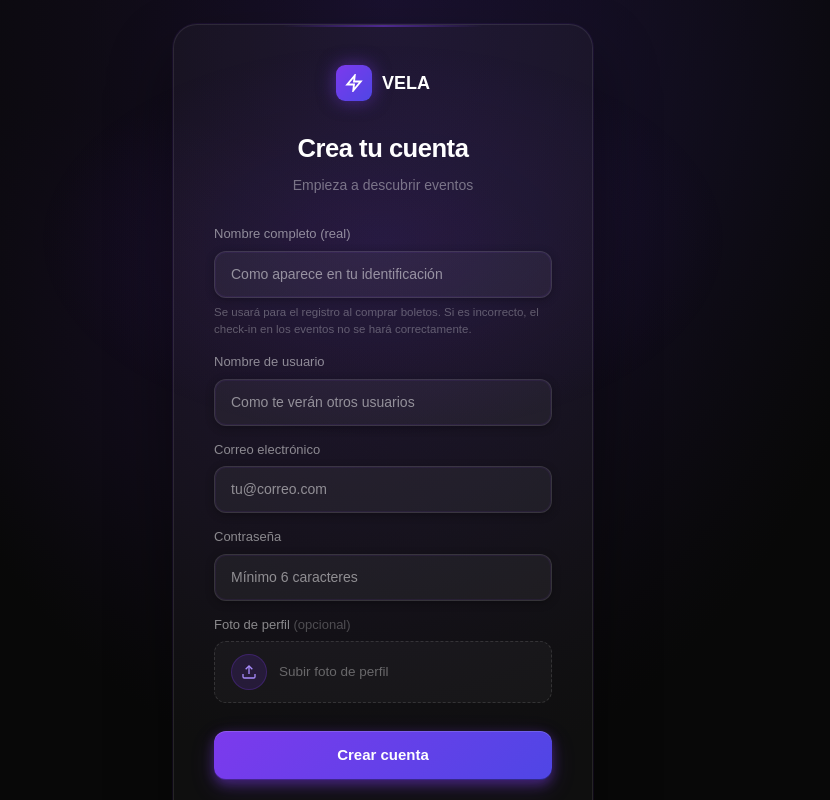
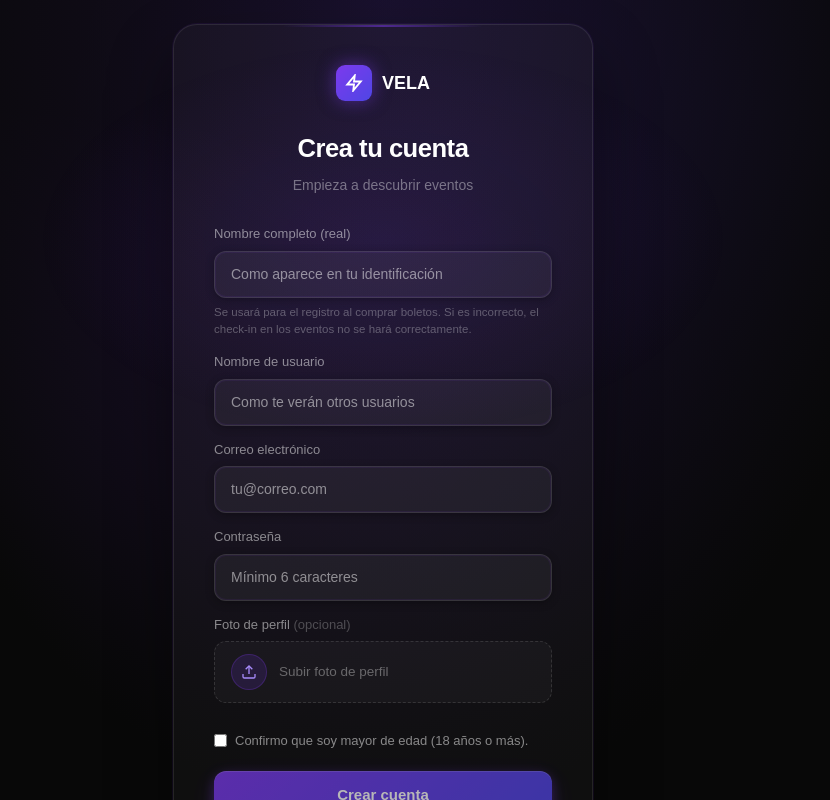
Before and after one commit to AldoRoCa/eventapp, a React (Vite) app: page /registro in a window 1280 px wide. Shown: the top 800 px of the page, without its empty margins (257-1087 px from the left). Built offline with nearby package versions, Linux system fonts and the light colour scheme.

Commit message:
fix: aviso de precio minimo visible, precio real en destacados, y confirmacion de mayoria de edad

```diff
--- a/src/App.jsx
+++ b/src/App.jsx
@@ -495,7 +495,7 @@ function HomePage({ user, perfil, onLogout, setFotoZoom }) {
             location: ev.ubicacion,
             attendees: ev.boletos?.filter(b => b.estado === "activo").length || 0,
             capacity: ev.capacidad,
-            price: ev.precio,
+            price: ev.precio === 0 ? 0 : Math.round(ev.precio * 1.10),
             type: ev.tipo_boleto === "instantaneo" ? "Instantáneo" : "Solicitud",
             img: ev.imagen_url || "https://images.unsplash.com/photo-1516450360452-9312f5e86fc7?w=600&q=80"
           })) : []).map((ev, i) => (
--- a/src/pages/CrearEvento.jsx
+++ b/src/pages/CrearEvento.jsx
@@ -298,9 +298,17 @@ export default function CrearEvento() {
                   onChange={e => perfil?.mp_user_id ? handleChange("precio", e.target.value) : null}
                   placeholder={perfil?.mp_user_id ? "0 = Gratis" : "Activa MP para cobrar"}
                   min="0"
-                  style={{ ...inputStyle, opacity: perfil?.mp_user_id ? 1 : 0.5, cursor: perfil?.mp_user_id ? "text" : "not-allowed" }}
+                  style={{ ...inputStyle, opacity: perfil?.mp_user_id ? 1 : 0.5, cursor: perfil?.mp_user_id ? "text" : "not-allowed", ...(form.precio > 0 && form.precio < 5 ? { border: "1.5px solid rgba(239,68,68,0.5)" } : {}) }}
                 />
-                {form.precio > 0 && (
+                <div style={{ fontSize: "11px", color: "rgba(255,255,255,0.28)", marginTop: "6px", lineHeight: 1.5 }}>
+                  Mínimo $5 MXN para eventos de pago (Mercado Pago no acepta tarjetas por debajo de ese monto). Usa $0 para un evento gratis.
+                </div>
+                {form.precio > 0 && form.precio < 5 && (
+                  <div style={{ marginTop: "8px", padding: "10px 14px", background: "rgba(239,68,68,0.1)", border: "1.5px solid rgba(239,68,68,0.3)", borderRadius: "10px", fontSize: "13px", color: "#f87171" }}>
+                    Un precio de ${form.precio} no es válido. Elige $0 (gratis) o un precio de $5 MXN o más.
+                  </div>
+                )}
+                {form.precio >= 5 && (
                   <div style={{ marginTop: "8px", padding: "10px 14px", background: "rgba(124,58,237,0.1)", border: "1.5px solid rgba(124,58,237,0.22)", borderRadius: "10px", fontSize: "13px" }}>
                     <span style={{ color: "rgba(255,255,255,0.5)" }}>Precio final al asistente: </span>
                     <span style={{ color: "#a78bfa", fontWeight: 700 }}>${Math.round(parseInt(form.precio) * 1.10)} MXN</span>
--- a/src/pages/PanelAnfitrion.jsx
+++ b/src/pages/PanelAnfitrion.jsx
@@ -888,11 +888,19 @@ export default function PanelAnfitrion() {
                     <label style={{ display: "block", fontSize: "12.5px", color: "rgba(255,255,255,0.45)", marginBottom: "6px" }}>Precio (MXN)</label>
                     <div style={{ fontSize: "11.5px", color: "rgba(255,255,255,0.35)", marginBottom: "6px" }}>Lo que recibirás por cada boleto</div>
                     <input type="number" value={formEditar.precio} onChange={e => setFormEditar(f => ({ ...f, precio: e.target.value }))} disabled={!perfil?.mp_user_id}
-                      style={{ ...inputStyle, opacity: perfil?.mp_user_id ? 1 : 0.5, cursor: perfil?.mp_user_id ? "text" : "not-allowed" }} />
+                      style={{ ...inputStyle, opacity: perfil?.mp_user_id ? 1 : 0.5, cursor: perfil?.mp_user_id ? "text" : "not-allowed", ...(formEditar.precio > 0 && formEditar.precio < 5 ? { border: "1.5px solid rgba(239,68,68,0.5)" } : {}) }} />
                     {!perfil?.mp_user_id && (
                       <div style={{ fontSize: "11.5px", color: "rgba(255,255,255,0.35)", marginTop: "5px" }}>Conecta Mercado Pago para poder cobrar por tus boletos.</div>
                     )}
-                    {formEditar.precio > 0 && (
+                    <div style={{ fontSize: "11px", color: "rgba(255,255,255,0.28)", marginTop: "6px", lineHeight: 1.5 }}>
+                      Mínimo $5 MXN para eventos de pago (Mercado Pago no acepta tarjetas por debajo de ese monto). Usa $0 para un evento gratis.
+                    </div>
+                    {formEditar.precio > 0 && formEditar.precio < 5 && (
+                      <div style={{ marginTop: "8px", padding: "10px 14px", background: "rgba(239,68,68,0.1)", border: "1.5px solid rgba(239,68,68,0.3)", borderRadius: "10px", fontSize: "13px", color: "#f87171" }}>
+                        Un precio de ${formEditar.precio} no es válido. Elige $0 (gratis) o un precio de $5 MXN o más.
+                      </div>
+                    )}
+                    {formEditar.precio >= 5 && (
                       <div style={{ marginTop: "8px", padding: "10px 14px", background: "rgba(124,58,237,0.1)", border: "1.5px solid rgba(124,58,237,0.22)", borderRadius: "10px", fontSize: "13px" }}>
                         <span style={{ color: "rgba(255,255,255,0.5)" }}>Precio final al asistente: </span>
                         <span style={{ color: "#a78bfa", fontWeight: 700 }}>${Math.round(parseInt(formEditar.precio) * 1.10)} MXN</span>
--- a/src/pages/Registro.jsx
+++ b/src/pages/Registro.jsx
@@ -13,6 +13,7 @@ export default function Registro() {
   const [avatarPreview, setAvatarPreview] = useState(null)
   const [error, setError] = useState("")
   const [registrado, setRegistrado] = useState(false)
+  const [mayorEdad, setMayorEdad] = useState(false)
   const navigate = useNavigate()
 
   const handleAvatar = (e) => {
@@ -31,6 +32,7 @@ export default function Registro() {
     if (nombreReal.trim().length > 100) { setError("El nombre completo no puede tener más de 100 caracteres"); setLoading(false); return }
     if (nombre.trim().length > 50) { setError("El nombre de usuario no puede tener más de 50 caracteres"); setLoading(false); return }
     if (password.length < 6) { setError("La contraseña debe tener al menos 6 caracteres"); setLoading(false); return }
+    if (!mayorEdad) { setError("Debes confirmar que eres mayor de edad para crear una cuenta"); setLoading(false); return }
     const { data, error } = await supabase.auth.signUp({ email, password, options: { data: { nombre, nombre_real: nombreReal.trim() } } })
     if (error) {
       if (error.message.includes("already registered") || error.message.includes("User already registered")) {
@@ -171,9 +173,18 @@ export default function Registro() {
           </label>
         </div>
 
-        <motion.button onClick={handleRegistro} whileHover={{ opacity: 0.9 }} whileTap={{ scale: 0.97 }} disabled={loading}
+        <label style={{ display: "flex", alignItems: "flex-start", gap: "8px", marginBottom: "20px", cursor: "pointer" }}>
+          <input type="checkbox" checked={mayorEdad} onChange={e => setMayorEdad(e.target.checked)}
+            style={{ marginTop: "3px", flexShrink: 0, cursor: "pointer" }}
+          />
+          <span style={{ fontSize: "13px", color: "rgba(255,255,255,0.5)", lineHeight: 1.5 }}>
+            Confirmo que soy mayor de edad (18 años o más).
+          </span>
+        </label>
+
+        <motion.button onClick={handleRegistro} whileHover={{ opacity: mayorEdad ? 0.9 : 1 }} whileTap={{ scale: mayorEdad ? 0.97 : 1 }} disabled={loading || !mayorEdad}
           className="btn-3d"
-          style={{ width: "100%", border: "none", borderRadius: "12px", color: "white", padding: "13px", fontWeight: 700, fontSize: "15px", cursor: loading ? "not-allowed" : "pointer", fontFamily: "inherit", opacity: loading ? 0.7 : 1 }}
+          style={{ width: "100%", border: "none", borderRadius: "12px", color: "white", padding: "13px", fontWeight: 700, fontSize: "15px", cursor: (loading || !mayorEdad) ? "not-allowed" : "pointer", fontFamily: "inherit", opacity: (loading || !mayorEdad) ? 0.7 : 1 }}
         >{loading ? "Creando cuenta..." : "Crear cuenta"}</motion.button>
 
         <p style={{ textAlign: "center", marginTop: "24px", color: "rgba(255,255,255,0.4)", fontSize: "14px" }}>
```
Also changed, not shown: .claude/launch.json (added).
